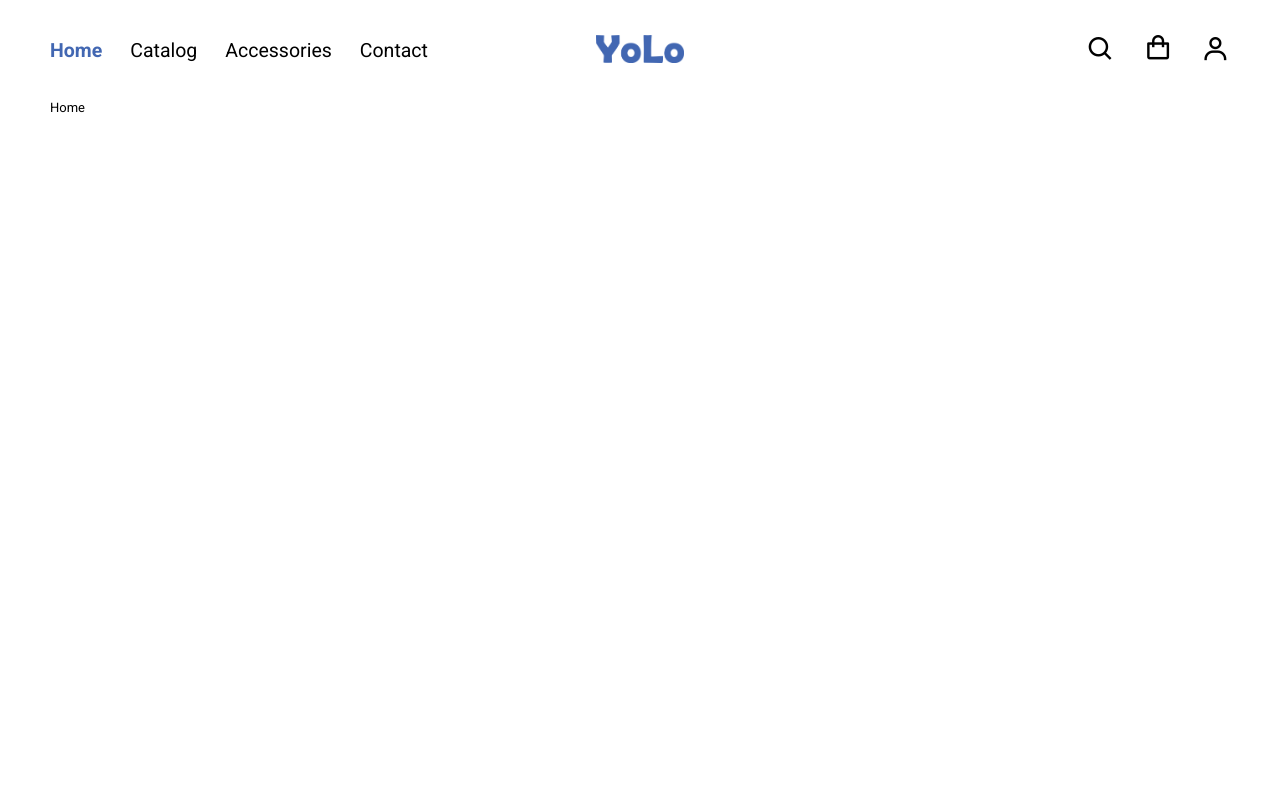
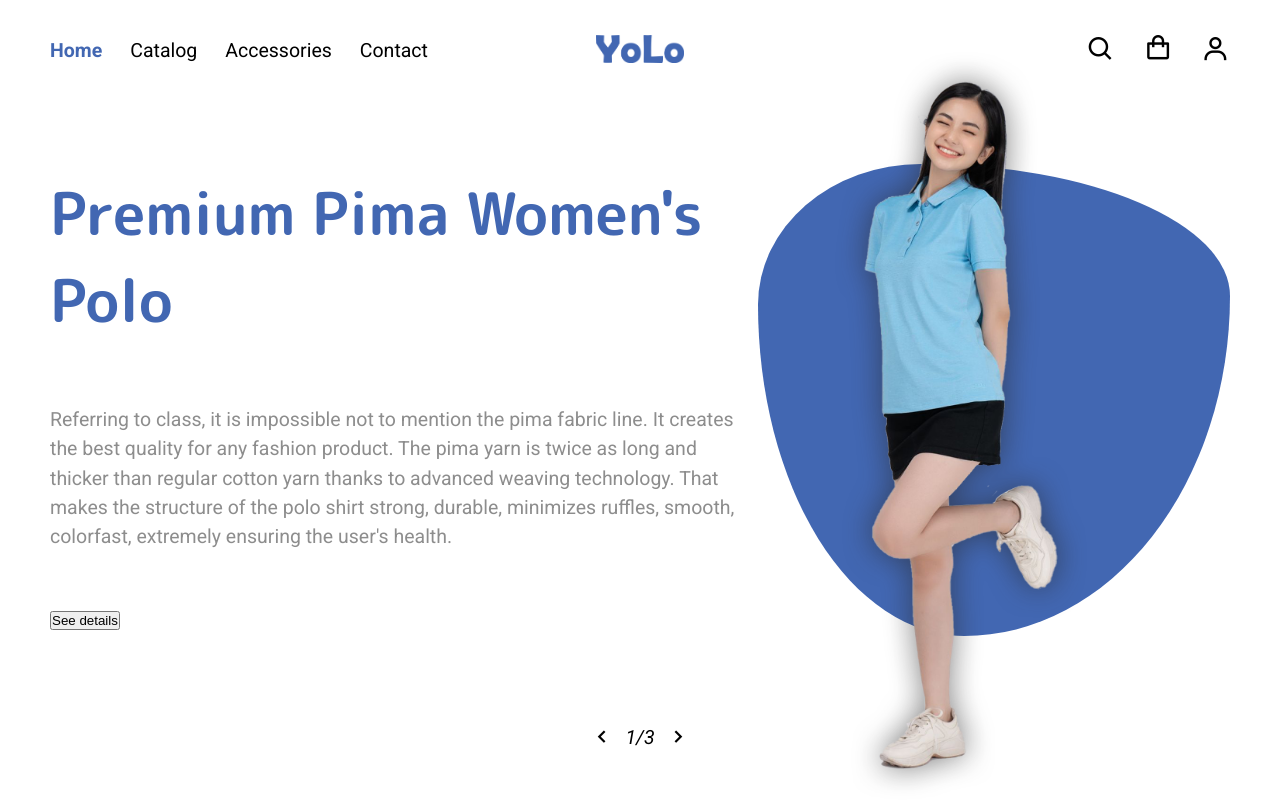
Before and after one commit to repleyva/ecommerce-app, a React (Create React App) app: page / in a window 1280 px wide. Shown: the top 800 px of the page. Built offline with nearby package versions, Linux system fonts and the light colour scheme.

Commit message:
Agregando el hero slider

```diff
--- /dev/null
+++ b/src/components/HeroSlider.js
@@ -0,0 +1,34 @@
+import React from "react";
+import HeroSliderItem from "./HeroSliderItem";
+
+const HeroSlider = (props) => {
+  const activeSlide = 0;
+  return (
+    <div className="hero-slider">
+      {props.data.map((item, index) => (
+        <HeroSliderItem
+          key={index}
+          item={item}
+          active={index === activeSlide}
+        />
+      ))}
+      {props.control && (
+        <div className="hero-slider__control">
+          <div className="hero-slider__control__item">
+            <i className="bx bx-chevron-left"></i>
+          </div>
+          <div className="hero-slider__control__item">
+            <i className="index">
+              {activeSlide + 1}/{props.data.length}
+            </i>
+          </div>
+          <div className="hero-slider__control__item">
+            <i className="bx bx-chevron-right"></i>
+          </div>
+        </div>
+      )}
+    </div>
+  );
+};
+
+export default HeroSlider;
--- /dev/null
+++ b/src/components/HeroSliderItem.js
@@ -0,0 +1,27 @@
+import { Link } from "react-router-dom";
+
+const HeroSliderItem = (props) => {
+  return (
+    <div className={`hero-slider__item ${props.active && "active"}`}>
+      <div className="hero-slider__item__info">
+        <div className={`hero-slider__item__info__title color-${props.item.color}`}>
+          <span>{props.item.title}</span>
+        </div>
+        <div className="hero-slider__item__info__description">
+          <span>{props.item.description}</span>
+        </div>
+        <div className="hero-slider__item__info__btn">
+          <Link to={props.item.path}>
+            <button>See details</button>
+          </Link>
+        </div>
+      </div>
+      <div className="hero-slider__item__image">
+        <div className={`shape bg-${props.item.color}`}></div>
+        <img src={props.item.img} alt={props.item.title} />
+      </div>
+    </div>
+  );
+};
+
+export default HeroSliderItem;
--- a/src/index.scss
+++ b/src/index.scss
@@ -4,3 +4,4 @@
 
 @import "./sass/components/header";
 @import "./sass/components/footer";
+@import "./sass/components/hero-slider";
--- a/src/pages/Home.js
+++ b/src/pages/Home.js
@@ -1,11 +1,15 @@
-import Helmet from "../components/Helmet"
+import heroSliderData from "../assets/fake-data/hero-slider";
+import Helmet from "../components/Helmet";
+import HeroSlider from "../components/HeroSlider";
 
 const Home = () => {
-	return (
-		<Helmet title="Home">
-			Home
-		</Helmet>
-	)
-}
+  return (
+    <Helmet title="Home">
+      {/* Hero slider */}
+      <HeroSlider data={heroSliderData} control={true}/>
+      {/*  end hero slider */}
+    </Helmet>
+  );
+};
 
-export default Home
+export default Home;
--- a/src/sass/_mixins.scss
+++ b/src/sass/_mixins.scss
@@ -10,8 +10,20 @@
   }
 }
 
+@mixin smmobile {
+  @media only screen and (max-width: $smmobile-width) {
+    @content;
+  }
+}
+
 @mixin tablet {
   @media only screen and (max-width: $tablet-width) {
     @content;
   }
 }
+
+@mixin smtablet {
+  @media only screen and (max-width: $smtablet-width) {
+    @content;
+  }
+}
--- a/src/sass/_variables.scss
+++ b/src/sass/_variables.scss
@@ -25,6 +25,8 @@ $colors: (
 );
 
 $mobile-width: 600px;
+$smmobile-width: 400px;
 $tablet-width: 1024px;
+$smtablet-width: 834px;
 
 $numbers: (0, 1, 2, 3, 4, 5, 6, 7, 8);
--- a/src/sass/components/_header.scss
+++ b/src/sass/components/_header.scss
@@ -15,6 +15,7 @@
   &.shrink {
     height: $header-shrink-height;
     box-shadow: $box-shadow;
+		z-index: 100;
   }
 
   @include tablet {
--- /dev/null
+++ b/src/sass/components/_hero-slider.scss
@@ -0,0 +1,216 @@
+.hero-slider {
+  height: 100vh;
+  max-height: 1080px;
+  overflow: hidden;
+  position: relative;
+  margin-bottom: 50px;
+  margin-top: calc(#{$header-height} * -1);
+
+  @include tablet {
+    margin-top: calc(#{$header-tablet-height} * -1);
+  }
+
+  @include mobile {
+    margin-top: calc(#{$header-mobile-height});
+  }
+
+  &__item {
+    @include flex(center, space-between);
+    opacity: 0;
+    visibility: hidden;
+    pointer-events: none;
+    position: absolute;
+    inset: 0;
+
+    @include tablet {
+      flex-direction: column-reverse;
+      padding-top: $header-tablet-height;
+    }
+
+    @include mobile {
+      padding-top: unset;
+      padding-bottom: 40px;
+    }
+
+    &.active {
+      opacity: 1;
+      visibility: visible;
+      pointer-events: visible;
+    }
+
+    &__info {
+      width: 58.33%;
+
+      @include tablet {
+        width: 100%;
+        flex-grow: 1;
+      }
+
+      &__title,
+      &__description {
+        margin-bottom: 60px;
+
+        @include tablet {
+          margin-bottom: 15px;
+        }
+      }
+
+      &__title {
+        font-family: "M PLUS Rounded 1c", sans-serif;
+        font-weight: 600;
+        font-size: 4.5rem;
+        line-height: 6.75rem;
+        overflow: hidden;
+
+				@include tablet {
+          font-size: 3rem;
+          line-height: 3.75rem;
+
+        }
+
+        @include mobile {
+          font-size: 2.5rem;
+          line-height: 3.75rem;
+        }
+
+				@include smmobile {
+          font-size: 2rem;
+          line-height: 2.2rem;
+        }
+      }
+
+      &__description {
+        color: $txt-second-color;
+        font-size: 1.5rem;
+        line-height: 2.25rem;
+        overflow: hidden;
+
+        @include mobile {
+          font-size: 1rem;
+          line-height: 1.5rem;
+        }
+
+				@include smmobile {
+          font-size: 1rem;
+          line-height: 1.3rem;
+        }
+      }
+
+      &__btn {
+        overflow: hidden;
+      }
+
+      &__title > span,
+      &__description > span,
+      &__btn button {
+        display: block;
+        transform: translateY(-100%);
+        transition: transform 0.5s ease;
+      }
+    }
+
+    &.active &__info {
+      &__title > span,
+      &__description > span,
+      &__btn button {
+        transform: translateY(0);
+      }
+    }
+
+    &__image {
+      flex-grow: 1;
+      position: relative;
+      height: 100%;
+      z-index: 99;
+      pointer-events: none;
+
+      @include tablet {
+        width: 100%;
+        height: 60%;
+        @include flex(center, center);
+        z-index: 98;
+      }
+
+      img {
+        height: 100vh;
+        position: absolute;
+        bottom: 0;
+        right: 0;
+        transform: scale(0) rotate(65deg);
+        transition: transform 0.5s cubic-bezier(0.175, 0.885, 0.32, 1.275);
+
+        @include tablet {
+          height: 100%;
+          position: relative;
+        }
+      }
+
+      .shape {
+        $size: 472px;
+        height: $size;
+        width: $size;
+        position: absolute;
+        right: 0;
+        top: 50%;
+        border-radius: 58% 42% 38% 62% / 42% 55% 45% 58%;
+        transform: translate(0, -50%);
+        transition: border-radius 13s ease;
+        animation: border 10s infinite;
+
+        @include tablet {
+          $size: 250px;
+          height: $size;
+          width: $size;
+          right: 50%;
+          transform: translate(50%, -50%);
+        }
+      }
+    }
+
+    &.active &__image > img {
+      transform: scale(1) rotate(0);
+    }
+  }
+
+  &__control {
+    @include flex(center, center);
+    position: absolute;
+    bottom: 50px;
+    left: 50%;
+    transform: translateX(-50%);
+
+    @include tablet {
+      bottom: 0px;
+    }
+
+    &__item ~ &__item {
+      margin-left: 10px;
+    }
+
+    &__item {
+      @include flex(center, center);
+      font-size: 2rem;
+      cursor: pointer;
+
+      &:hover {
+        color: $main-color;
+      }
+
+      .index {
+        font-size: 1.5rem;
+      }
+    }
+  }
+}
+
+@keyframes border {
+  0% {
+    border-radius: 58% 42% 38% 62% / 42% 55% 45% 58%;
+  }
+  50% {
+    border-radius: 31% 69% 59% 41% / 28% 24% 76% 72%;
+  }
+  100% {
+    border-radius: 58% 42% 38% 62% / 42% 55% 45% 58%;
+  }
+}
```
